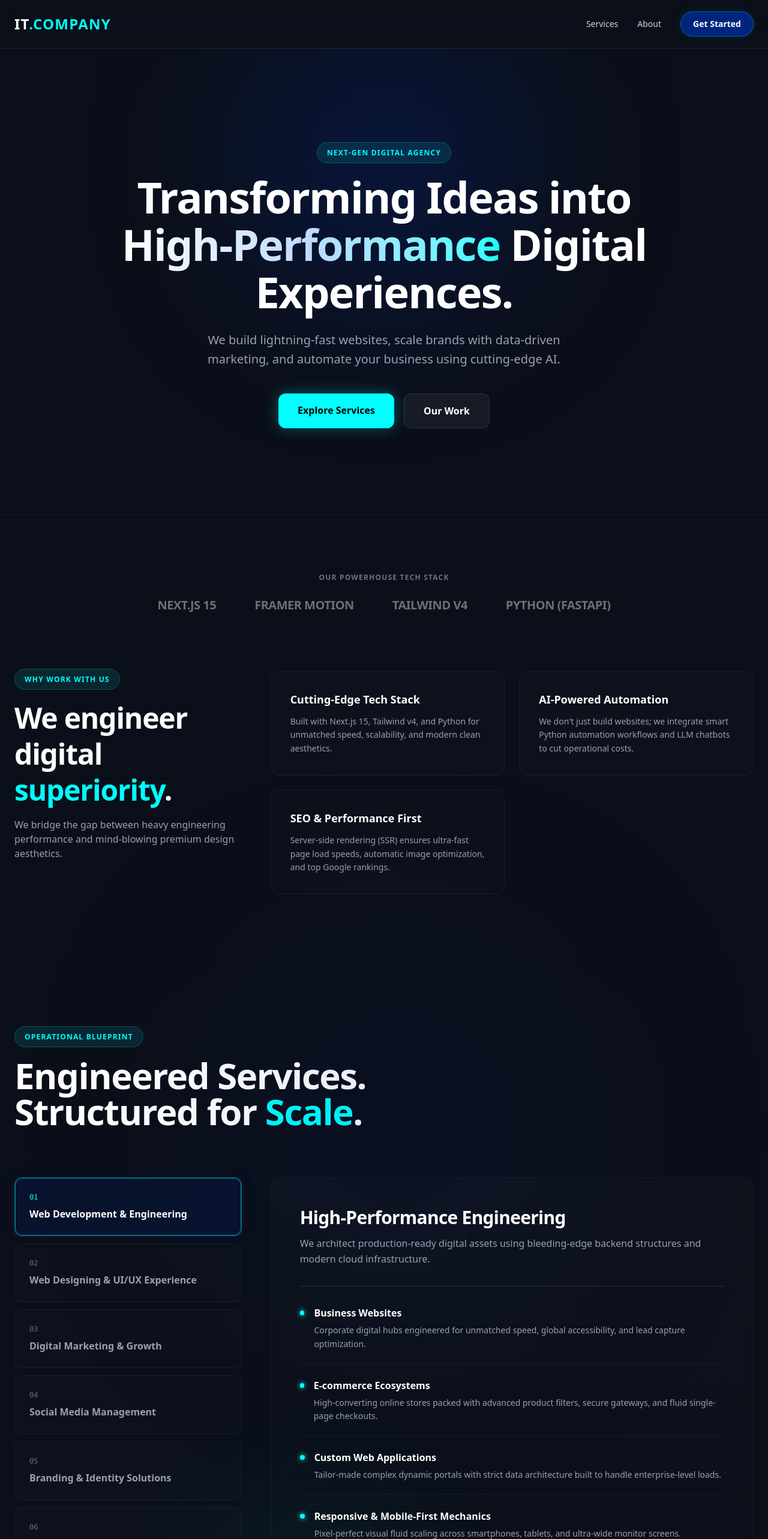
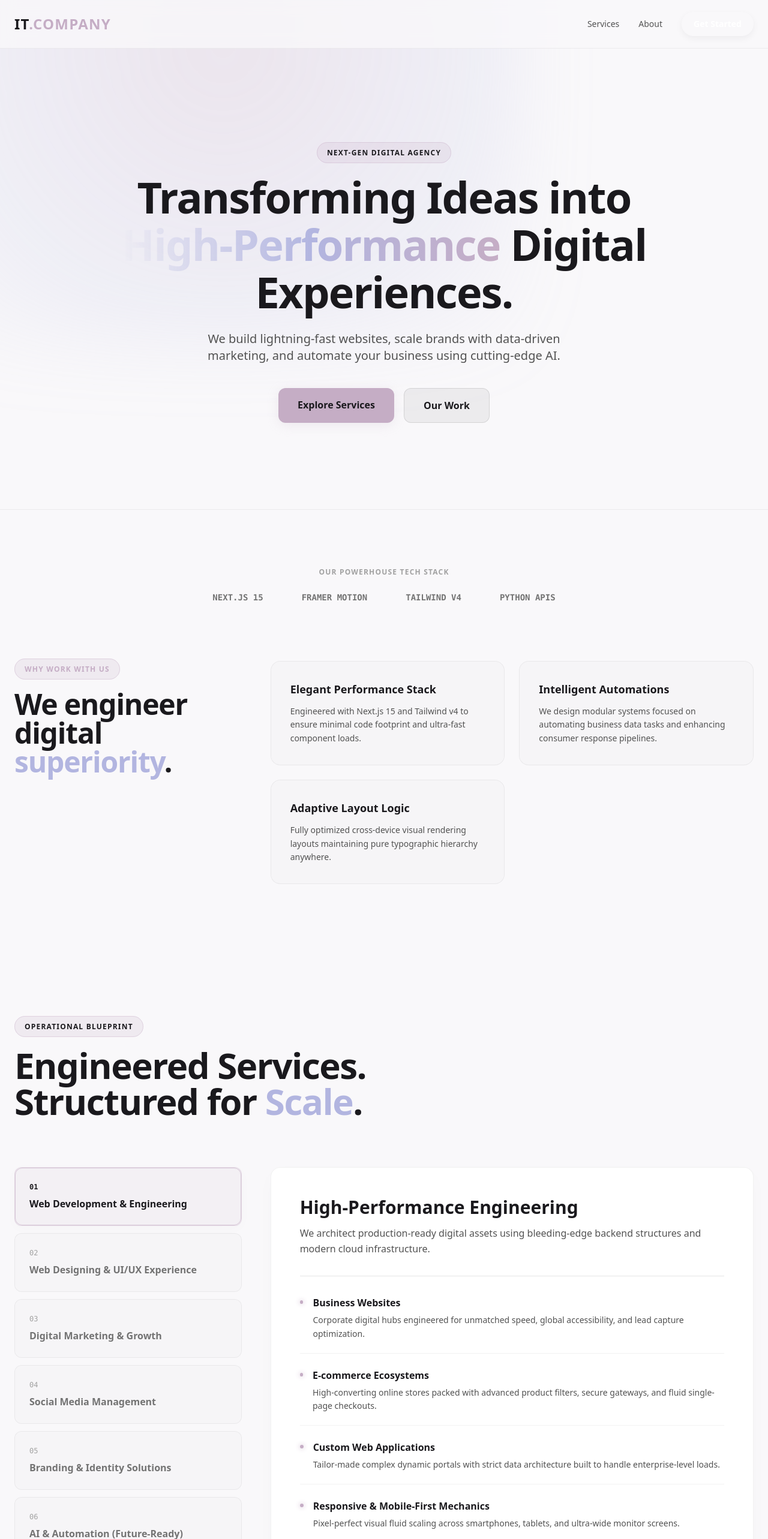
Before and after one commit to manikdhiman/IT-COMPANY, a Next.js app in the folder client/: page / in a window 1280 px wide. Shown: the top 2566 px of the page at 60% size. Built offline with nearby package versions, Linux system fonts and the light colour scheme.

Commit message:
UI Finalization: Completed text alignment to deep charcoal black for optimal pastel theme readability

```diff
--- a/client/app/components/Features.tsx
+++ b/client/app/components/Features.tsx
@@ -4,53 +4,44 @@ import React from 'react';
 import { motion } from 'framer-motion';
 
 const features = [
-  { title: "Cutting-Edge Tech Stack", desc: "Built with Next.js 15, Tailwind v4, and Python for unmatched speed, scalability, and modern clean aesthetics." },
-  { title: "AI-Powered Automation", desc: "We don't just build websites; we integrate smart Python automation workflows and LLM chatbots to cut operational costs." },
-  { title: "SEO & Performance First", desc: "Server-side rendering (SSR) ensures ultra-fast page load speeds, automatic image optimization, and top Google rankings." }
+  { title: "Elegant Performance Stack", desc: "Engineered with Next.js 15 and Tailwind v4 to ensure minimal code footprint and ultra-fast component loads." },
+  { title: "Intelligent Automations", desc: "We design modular systems focused on automating business data tasks and enhancing consumer response pipelines." },
+  { title: "Adaptive Layout Logic", desc: "Fully optimized cross-device visual rendering layouts maintaining pure typographic hierarchy anywhere." }
 ];
 
 export default function Features() {
   return (
-    <section id="about" className="py-24 border-t border-white/5 bg-brand-darkBg relative overflow-hidden">
+    <section id="about" className="py-24 border-t border-black/5 bg-brand-lightBg relative overflow-hidden">
       <div className="max-w-7xl mx-auto px-6">
 
-        {/* Tech Stack Subtle Slider Row */}
         <div className="mb-24 text-center">
-          <p className="text-xs font-semibold tracking-widest text-gray-500 uppercase mb-6">Our Powerhouse Tech Stack</p>
-          <div className="flex flex-wrap justify-center items-center gap-8 md:gap-16 opacity-40 grayscale hover:grayscale-0 hover:opacity-80 transition-all duration-300">
-            <span className="text-xl font-bold tracking-tight text-white">NEXT.JS 15</span>
-            <span className="text-xl font-bold tracking-tight text-white">FRAMER MOTION</span>
-            <span className="text-xl font-bold tracking-tight text-white">TAILWIND V4</span>
-            <span className="text-xl font-bold tracking-tight text-white">PYTHON (FASTAPI)</span>
+          <p className="text-xs font-semibold tracking-widest text-neutral-400 uppercase mb-6">Our Powerhouse Tech Stack</p>
+          <div className="flex flex-wrap justify-center items-center gap-8 md:gap-16 font-mono text-sm text-neutral-500 font-bold">
+            <span>NEXT.JS 15</span>
+            <span>FRAMER MOTION</span>
+            <span>TAILWIND V4</span>
+            <span>PYTHON APIS</span>
           </div>
         </div>
 
-        {/* Why Choose Us Grid */}
         <div className="grid grid-cols-1 lg:grid-cols-3 gap-12 items-start">
-          <div className="lg:col-span-1">
-            <span className="text-xs font-bold tracking-widest text-brand-electric uppercase bg-brand-electric/10 px-4 py-2 rounded-full border border-brand-electric/20">
+          <div>
+            <span className="text-xs font-bold tracking-widest text-brand-purple uppercase bg-brand-purple/20 px-4 py-2 rounded-full border border-brand-purple/40">
               Why Work With Us
             </span>
-            <h2 className="text-3xl md:text-5xl font-bold tracking-tight mt-6 leading-tight">
-              We engineer digital <span className="text-brand-electric">superiority</span>.
+            <h2 className="text-3xl md:text-5xl font-bold tracking-tight mt-6 text-brand-darkText">
+              We engineer digital <span className="text-brand-steel">superiority</span>.
             </h2>
-            <p className="mt-4 text-gray-400 font-light">
-              We bridge the gap between heavy engineering performance and mind-blowing premium design aesthetics.
-            </p>
           </div>
 
           <div className="lg:col-span-2 grid grid-cols-1 md:grid-cols-2 gap-6">
             {features.map((feat, index) => (
               <motion.div
                 key={index}
-                initial={{ opacity: 0, x: 30 }}
-                whileInView={{ opacity: 1, x: 0 }}
-                viewport={{ once: true }}
-                transition={{ duration: 0.5, delay: index * 0.1 }}
-                className="p-8 border border-white/5 bg-white/[0.01] rounded-2xl hover:border-white/10 transition-colors"
+                className="p-8 border border-black/5 bg-black/[0.01] rounded-2xl hover:border-brand-purple/40 transition-all duration-300"
               >
-                <h3 className="text-lg font-bold text-white mb-3">{feat.title}</h3>
-                <p className="text-sm text-gray-400 leading-relaxed font-light">{feat.desc}</p>
+                <h3 className="text-lg font-bold text-brand-darkText mb-3">{feat.title}</h3>
+                <p className="text-sm text-neutral-600 font-light leading-relaxed">{feat.desc}</p>
               </motion.div>
             ))}
           </div>
--- a/client/app/components/Hero.tsx
+++ b/client/app/components/Hero.tsx
@@ -6,68 +6,54 @@ import { motion } from 'framer-motion';
 export default function Hero() {
   return (
     <section className="relative overflow-hidden pt-32 pb-24 md:pt-40 md:pb-36 max-w-7xl mx-auto px-6 text-center">
-      {/* Background Glow Ball Animation */}
-      <motion.div
-        initial={{ opacity: 0, scale: 0.8 }}
-        animate={{ opacity: 1, scale: 1 }}
-        transition={{ duration: 1.5, ease: "easeOut" }}
-        className="absolute top-1/4 left-1/2 -translate-x-1/2 -translate-y-1/2 w-[500px] h-[500px] bg-brand-navy/30 blur-[120px] rounded-full pointer-events-none"
-      />
-
       <div className="relative z-10 max-w-4xl mx-auto">
-        {/* Tech Badge - Fade Down */}
         <motion.span
-          initial={{ opacity: 0, y: -20 }}
+          initial={{ opacity: 0, y: -10 }}
           animate={{ opacity: 1, y: 0 }}
-          transition={{ duration: 0.6 }}
-          className="text-xs font-bold tracking-widest text-brand-electric uppercase bg-brand-electric/10 px-4 py-2 rounded-full border border-brand-electric/20"
+          className="text-xs font-bold tracking-widest text-brand-darkText uppercase bg-brand-purple/20 px-4 py-2 rounded-full border border-brand-purple/40"
         >
           Next-Gen Digital Agency
         </motion.span>
 
-        {/* Headline - Fade Up with Stagger delay */}
         <motion.h1
-          initial={{ opacity: 0, y: 30 }}
+          initial={{ opacity: 0, y: 20 }}
           animate={{ opacity: 1, y: 0 }}
-          transition={{ duration: 0.8, delay: 0.2, ease: "easeOut" }}
-          className="text-4xl md:text-7xl font-extrabold tracking-tight mt-6 leading-[1.1]"
+          transition={{ delay: 0.2, duration: 0.8 }}
+          className="text-4xl md:text-7xl font-extrabold tracking-tight mt-6 leading-[1.1] text-brand-darkText"
         >
           Transforming Ideas into <br />
-          <span className="bg-gradient-to-r from-white via-blue-200 to-brand-electric bg-clip-text text-transparent">
+          <span className="bg-gradient-to-r from-brand-darkText via-brand-steel to-brand-purple bg-clip-text text-transparent">
             High-Performance
           </span> Digital Experiences.
         </motion.h1>
 
-        {/* Sub-headline */}
         <motion.p
           initial={{ opacity: 0 }}
           animate={{ opacity: 1 }}
-          transition={{ duration: 1, delay: 0.5 }}
-          className="mt-6 text-lg md:text-xl text-gray-400 max-w-2xl mx-auto font-light leading-relaxed"
+          transition={{ delay: 0.4, duration: 1 }}
+          className="mt-6 text-lg md:text-xl text-neutral-600 max-w-2xl mx-auto font-light"
         >
           We build lightning-fast websites, scale brands with data-driven marketing, and automate your business using cutting-edge AI.
         </motion.p>
 
-        {/* CTA Buttons with Hover Scale Effects */}
         <motion.div
-          initial={{ opacity: 0, y: 20 }}
+          initial={{ opacity: 0, y: 15 }}
           animate={{ opacity: 1, y: 0 }}
-          transition={{ duration: 0.6, delay: 0.7 }}
+          transition={{ delay: 0.6 }}
           className="mt-10 flex flex-wrap justify-center gap-4"
         >
           <motion.a
-            whileHover={{ scale: 1.05, boxShadow: "0px 0px 30px rgba(0, 255, 255, 0.5)" }}
-            whileTap={{ scale: 0.95 }}
+            whileHover={{ scale: 1.03, boxShadow: "0px 10px 25px rgba(197, 173, 197, 0.4)" }}
+            whileTap={{ scale: 0.98 }}
             href="#services"
-            className="bg-brand-electric text-black font-bold px-8 py-4 rounded-xl shadow-[0_0_25px_rgba(0,255,255,0.3)] transition-shadow"
+            className="bg-brand-purple text-brand-darkText font-bold px-8 py-4 rounded-xl shadow-[0_4px_20px_rgba(197,173,197,0.2)] transition-shadow"
           >
             Explore Services
           </motion.a>
-
           <motion.button
-            whileHover={{ scale: 1.05, backgroundColor: "rgba(255,255,255,0.1)" }}
-            whileTap={{ scale: 0.95 }}
-            className="bg-white/5 border border-white/10 text-white font-semibold px-8 py-4 rounded-xl"
+            whileHover={{ scale: 1.03, backgroundColor: "rgba(0,0,0,0.05)" }}
+            whileTap={{ scale: 0.98 }}
+            className="bg-black/5 border border-black/10 text-brand-darkText font-semibold px-8 py-4 rounded-xl"
           >
             Our Work
           </motion.button>
--- a/client/app/components/Navbar.tsx
+++ b/client/app/components/Navbar.tsx
@@ -2,18 +2,15 @@ import React from 'react';
 
 export default function Navbar() {
   return (
-    <nav className="border-b border-white/10 bg-brand-darkBg/80 backdrop-blur-md sticky top-0 z-50">
+    <nav className="border-b border-black/5 bg-brand-lightBg/80 backdrop-blur-md sticky top-0 z-50">
       <div className="max-w-7xl mx-auto px-6 h-20 flex items-center justify-between">
-        {/* Logo */}
-        <div className="text-2xl font-black tracking-wider text-white">
-          IT<span className="text-brand-electric">.COMPANY</span>
+        <div className="text-2xl font-black tracking-wider text-brand-darkText">
+          IT<span className="text-brand-purple">.COMPANY</span>
         </div>
-
-        {/* Navigation Links */}
-        <div className="hidden md:flex items-center gap-8 text-sm font-medium text-gray-300">
-          <a href="#services" className="hover:text-brand-electric transition-colors duration-200">Services</a>
-          <a href="#about" className="hover:text-brand-electric transition-colors duration-200">About</a>
-          <button className="bg-brand-navy border border-brand-electric/30 text-white px-5 py-2.5 rounded-full font-semibold hover:bg-brand-electric hover:text-black transition-all duration-300 shadow-[0_0_15px_rgba(0,255,255,0.1)] cursor-pointer">
+        <div className="hidden md:flex items-center gap-8 text-sm font-medium text-neutral-600">
+          <a href="#services" className="hover:text-brand-purple transition-colors">Services</a>
+          <a href="#about" className="hover:text-brand-purple transition-colors">About</a>
+          <button className="bg-brand-darkText text-white px-5 py-2.5 rounded-full font-semibold hover:bg-brand-purple hover:text-brand-darkText transition-all duration-300 shadow-[0_4px_12px_rgba(0,0,0,0.05)] cursor-pointer">
             Get Started
           </button>
         </div>
--- a/client/app/components/Services.tsx
+++ b/client/app/components/Services.tsx
@@ -3,7 +3,6 @@
 import React, { useState } from 'react';
 import { motion, AnimatePresence } from 'framer-motion';
 
-// Complete High-Fidelity Services Structure
 const finalServicesStructure = [
   {
     id: "web-dev",
@@ -84,36 +83,17 @@ export default function Services() {
 
   return (
     <section id="services" className="py-32 max-w-7xl mx-auto px-6 relative">
-
-      {/* Dynamic Background Glow Rings */}
-      <div className="absolute top-0 right-1/4 w-[600px] h-[600px] bg-brand-navy/10 blur-[150px] rounded-full pointer-events-none" />
-      <div className="absolute bottom-0 left-1/4 w-[400px] h-[400px] bg-brand-electric/5 blur-[120px] rounded-full pointer-events-none" />
-
-      {/* Section Typography Intro */}
       <div className="mb-20">
-        <motion.span
-          initial={{ opacity: 0, x: -20 }}
-          whileInView={{ opacity: 1, x: 0 }}
-          viewport={{ once: true }}
-          className="text-xs font-bold tracking-widest text-brand-electric uppercase bg-brand-electric/10 px-4 py-2 rounded-full border border-brand-electric/20"
-        >
+        <span className="text-xs font-bold tracking-widest text-brand-darkText uppercase bg-brand-purple/20 px-4 py-2 rounded-full border border-brand-purple/40">
           Operational Blueprint
-        </motion.span>
-        <motion.h2
-          initial={{ opacity: 0, y: 20 }}
-          whileInView={{ opacity: 1, y: 0 }}
-          viewport={{ once: true }}
-          transition={{ delay: 0.1 }}
-          className="text-4xl md:text-6xl font-black tracking-tight mt-6"
-        >
-          Engineered Services. <br />Structured for <span className="text-brand-electric">Scale</span>.
-        </motion.h2>
+        </span>
+        <h2 className="text-4xl md:text-6xl font-black tracking-tight mt-6 text-brand-darkText">
+          Engineered Services. <br />Structured for <span className="text-brand-steel">Scale</span>.
+        </h2>
       </div>
 
-      {/* Premium Horizontal Workspace Split */}
-      <div className="grid grid-cols-1 lg:grid-cols-12 gap-12 items-start min-h-[600px]">
+      <div className="grid grid-cols-1 lg:grid-cols-12 gap-12 items-start">
 
-        {/* LEFT COLUMN: Clean Navigation Control Tabs */}
         <div className="lg:col-span-4 flex flex-col gap-3">
           {finalServicesStructure.map((service) => {
             const isSelected = activeCategory === service.id;
@@ -121,23 +101,23 @@ export default function Services() {
               <button
                 key={service.id}
                 onClick={() => setActiveCategory(service.id)}
-                className={`w-full text-left p-6 rounded-xl border transition-all duration-300 relative group cursor-pointer ${
+                className={`w-full text-left p-6 rounded-xl border transition-all duration-300 relative cursor-pointer ${
                   isSelected
-                    ? 'border-brand-electric/30 bg-brand-navy/20 shadow-[0_0_20px_rgba(1,37,125,0.15)]'
-                    : 'border-white/5 bg-white/[0.01] hover:border-white/10 hover:bg-white/[0.03]'
+                    ? 'border-brand-purple/40 bg-brand-purple/10 shadow-[0_4px_20px_rgba(0,0,0,0.02)]'
+                    : 'border-black/5 bg-black/[0.01] hover:border-black/10 hover:bg-black/[0.02]'
                 }`}
               >
                 {isSelected && (
                   <motion.div
                     layoutId="activeTabGlow"
-                    className="absolute inset-0 rounded-xl border border-brand-electric/50 pointer-events-none"
+                    className="absolute inset-0 rounded-xl border border-brand-purple/60 pointer-events-none"
                     transition={{ type: "spring", stiffness: 300, damping: 30 }}
                   />
                 )}
-                <span className={`text-xs block font-mono mb-2 ${isSelected ? 'text-brand-electric' : 'text-gray-500'}`}>
+                <span className={`text-xs block font-mono mb-2 ${isSelected ? 'text-brand-darkText font-bold' : 'text-neutral-400'}`}>
                   {service.category.split(' / ')[0]}
                 </span>
-                <span className={`text-base font-bold transition-colors ${isSelected ? 'text-white' : 'text-gray-400 group-hover:text-white'}`}>
+                <span className={`text-base font-bold ${isSelected ? 'text-brand-darkText' : 'text-neutral-500'}`}>
                   {service.category.split(' / ')[1]}
                 </span>
               </button>
@@ -145,52 +125,40 @@ export default function Services() {
           })}
         </div>
 
-        {/* RIGHT COLUMN: Dynamic Visual Sub-Structure Workspace */}
-        <div className="lg:col-span-8 p-8 md:p-12 rounded-2xl border border-white/5 bg-gradient-to-b from-white/[0.02] to-transparent backdrop-blur-sm relative min-h-[600px]">
+        <div className="lg:col-span-8 p-8 md:p-12 rounded-2xl border border-black/5 bg-white shadow-[0_10px_30px_rgba(0,0,0,0.02)] min-h-[580px]">
           <AnimatePresence mode="wait">
             {finalServicesStructure.map((service) => {
               if (service.id !== activeCategory) return null;
               return (
                 <motion.div
                   key={service.id}
-                  initial={{ opacity: 0, x: 20, y: 10 }}
-                  animate={{ opacity: 1, x: 0, y: 0 }}
-                  exit={{ opacity: 0, x: -20, y: -10 }}
-                  transition={{ duration: 0.4, ease: "easeInOut" }}
+                  initial={{ opacity: 0, y: 10 }}
+                  animate={{ opacity: 1, y: 0 }}
+                  exit={{ opacity: 0, y: -10 }}
                   className="space-y-8"
                 >
-                  {/* Category Title Header Area */}
                   <div>
-                    <h3 className="text-2xl md:text-3xl font-black text-white mb-3 tracking-tight">
+                    <h3 className="text-2xl md:text-3xl font-black text-brand-darkText mb-3">
                       {service.title}
                     </h3>
-                    <p className="text-sm md:text-base text-gray-400 font-light leading-relaxed max-w-2xl">
+                    <p className="text-sm md:text-base text-neutral-600 font-light leading-relaxed">
                       {service.description}
                     </p>
                   </div>
 
-                  {/* Nested Detailed Sub-Services Loops */}
-                  <div className="border-t border-white/10 pt-8 space-y-6">
+                  <div className="border-t border-black/10 pt-8 space-y-6">
                     {service.subServices.map((sub, idx) => (
-                      <motion.div
-                        initial={{ opacity: 0, y: 15 }}
-                        animate={{ opacity: 1, y: 0 }}
-                        transition={{ delay: idx * 0.08, duration: 0.4 }}
-                        key={idx}
-                        className="group/item flex gap-4 items-start border-b border-white/5 pb-5 last:border-0 last:pb-0"
-                      >
-                        {/* Status Light Dot Indicator */}
-                        <div className="w-2 h-2 rounded-full bg-brand-electric mt-2 group-hover/item:scale-150 transition-transform shadow-[0_0_8px_#00FFFF]" />
-
+                      <div key={idx} className="group flex gap-4 items-start border-b border-black/5 pb-5 last:border-0 last:pb-0">
+                        <div className="w-1.5 h-1.5 rounded-full bg-brand-purple mt-2 shadow-[0_0_8px_#C5ADC5]" />
                         <div>
-                          <h4 className="text-md font-bold text-white group-hover/item:text-brand-electric transition-colors duration-200">
+                          <h4 className="text-md font-bold text-brand-darkText group-hover:text-brand-steel transition-colors">
                             {sub.name}
                           </h4>
-                          <p className="text-xs md:text-sm text-gray-400 font-light leading-relaxed mt-1.5">
+                          <p className="text-xs md:text-sm text-neutral-600 font-light mt-1.5 leading-relaxed">
                             {sub.details}
                           </p>
                         </div>
-                      </motion.div>
+                      </div>
                     ))}
                   </div>
                 </motion.div>
--- a/client/app/globals.css
+++ b/client/app/globals.css
@@ -1,13 +1,22 @@
 @import "tailwindcss";
 
 @theme {
-  --color-brand-navy: #01257D;
-  --color-brand-electric: #00FFFF;
-  --color-brand-darkBg: #0B0F19;
+  --color-brand-purple: #C5ADC5;
+  --color-brand-steel: #B2B5E0;
+  --color-brand-lightBg: #F9F8FA; /* Clean Luxury White Base */
 }
 
-body {
-  background-color: var(--color-brand-darkBg);
-  color: #FFFFFF;
+html, body {
+  background-color: #F9F8FA !important; /* Forces background to be White/Off-white */
+  color: #1A191D !important;           /* Dark text for perfect readability */
   font-family: system-ui, -apple-system, sans-serif;
+  scroll-behavior: smooth;
+  margin: 0;
+  padding: 0;
 }
+
+/* Elegant Light Pastel Aurora Glow in the background */
+.pastel-aurora-light {
+  background: radial-gradient(circle at 50% 50%, rgba(197, 173, 197, 0.25) 0%, rgba(178, 181, 224, 0.15) 60%, rgba(249, 248, 250, 0) 100%);
+  filter: blur(60px);
+}
--- a/client/app/layout.tsx
+++ b/client/app/layout.tsx
@@ -1,33 +1,21 @@
-import type { Metadata } from "next";
-import { Geist, Geist_Mono } from "next/font/google";
 import "./globals.css";
 
-const geistSans = Geist({
-  variable: "--font-geist-sans",
-  subsets: ["latin"],
-});
-
-const geistMono = Geist_Mono({
-  variable: "--font-geist-mono",
-  subsets: ["latin"],
-});
-
-export const metadata: Metadata = {
-  title: "Create Next App",
-  description: "Generated by create next app",
+export const metadata = {
+  title: "IT Company",
+  description: "Next-Gen Digital Solutions",
 };
 
 export default function RootLayout({
   children,
-}: Readonly<{
+}: {
   children: React.ReactNode;
-}>) {
+}) {
   return (
-    <html
-      lang="en"
-      className={`${geistSans.variable} ${geistMono.variable} h-full antialiased`}
-    >
-      <body className="min-h-full flex flex-col">{children}</body>
+    // suppressHydrationWarning true karne se extensions wala error solve ho jata hai
+    <html lang="en" suppressHydrationWarning>
+      <body>
+        {children}
+      </body>
     </html>
   );
 }
--- a/client/app/page.tsx
+++ b/client/app/page.tsx
@@ -1,32 +1,28 @@
 import Navbar from './components/Navbar';
 import Hero from './components/Hero';
+import Features from './components/Features';
 import Services from './components/Services';
-import Features from './components/Features';
 import Process from './components/Process';
 import ContactFooter from './components/ContactFooter';
 
 export default function Home() {
   return (
-    <div className="min-h-screen bg-brand-darkBg text-white selection:bg-brand-electric selection:text-black">
-      {/* Global Floating Header */}
+    <div className="min-h-screen bg-[#F9F8FA] text-[#1A191D] selection:bg-[#C5ADC5] selection:text-[#18171C] relative overflow-hidden">
+
+      {/* 🔮 Smooth Pastel Soft Ambient Backgrounds */}
+      <div className="absolute top-[-10%] left-[-10%] w-[1000px] h-[1000px] pastel-aurora-light pointer-events-none z-0" />
+      <div className="absolute bottom-[10%] right-[-10%] w-[800px] h-[800px] pastel-aurora-light pointer-events-none z-0" />
+
+      <div className="relative z-10">
         <Navbar />
-
         <main>
-        {/* 1. Hero Block Showcase */}
           <Hero />
-
-        {/* 2. Tech Stack & Value Features */}
           <Features />
-
-        {/* 3. Dynamic Interactive Services */}
           <Services />
-
-        {/* 4. Architectural Step Flow Pipeline */}
           <Process />
-
-        {/* 5. Lead Generation Mechanics & Legal Footer */}
           <ContactFooter />
         </main>
       </div>
+    </div>
   );
 }
```
Also changed, not shown: client/app/components/ContactFooter.tsx (+18 -64 lines), client/app/components/Process.tsx (+29 -19 lines). Lines whose indentation alone changed are shown as unchanged.
